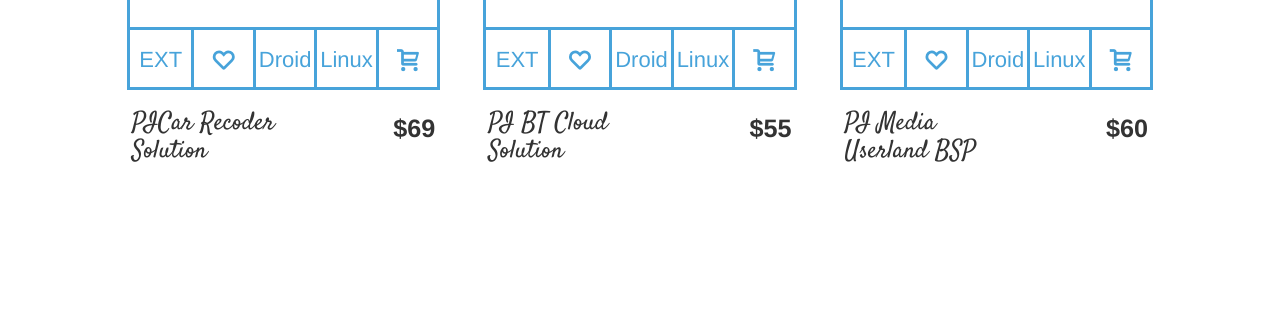
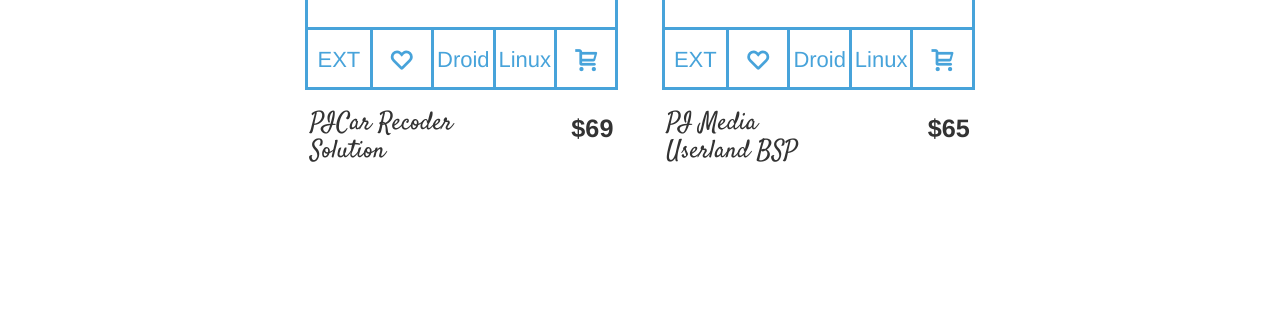
Before and after one commit to mayqueenRD/mq_official_web, a Flask app: page /goods in a window 1280 px wide. Shown: the part 874-1199 px from the top of the page. Run offline with Flask 2, Linux system fonts and the light colour scheme; the visitor is signed in with stand-in values (Sample User, id 1); data comes from the database, SQL or seed files in the repository; some libraries are stand-ins or nearby versions.

Commit message:
Mofidy the price of products.

```diff
--- a/templates/mayqueen_web/goods.html
+++ b/templates/mayqueen_web/goods.html
@@ -91,7 +91,7 @@
 						</div><!-- cbp-pgcontent -->
 						<div class="cbp-pginfo">
 							<h3>Mini PC solution-Basic</h3>
-							<span class="cbp-pgprice">$25↑</span>
+							<span class="cbp-pgprice">$40</span>
 						</div>
 					</li>
 					<li>
@@ -134,7 +134,7 @@
 						</div>
 						<div class="cbp-pginfo">
 							<h3>Mini PC solution-Professional</h3>
-							<span class="cbp-pgprice">$65↑</span>
+							<span class="cbp-pgprice">$75</span>
 						</div>
 					</li>
 
@@ -182,7 +182,7 @@
 						</div><!-- cbp-pgcontent -->
 						<div class="cbp-pginfo">
 							<h3>Mini PC solution-Ultimate</h3>
-							<span class="cbp-pgprice">$50↑</span>
+							<span class="cbp-pgprice">$85</span>
 						</div>
 					</li>
 
@@ -224,44 +224,6 @@
 						</div>
 					</li>
 
-
-                    <li>
-						<div class="cbp-pgcontent">
-							<span class="cbp-pgrotate">Rotate Item</span>
-							<div class="cbp-pgitem">
-								<div class="cbp-pgitem-flip">
-                                    <a href="/detail?4"><img src="https://dl.dropboxusercontent.com/u/70208644/images/official/goods/5_front.png" /></a>
-                                    <img src="https://dl.dropboxusercontent.com/u/70208644/images/official/goods/5_back.png" />
-								</div>
-							</div><!-- /cbp-pgitem -->
-							<ul class="cbp-pgoptions">
-								<li class="cbp-pgoptsize">
-									<span data-size="XL">EXT</span>
-									<div class="cbp-pgopttooltip">
-										<span data-size="L">WIFI</span>
-										<span data-size="L">Case</span>
-									</div>
-								</li>
-
-								<li class="cbp-pgoptfav">Favorite</li>
-								<li class="cbp-pgoptsize">
-									<span data-size="XL">Droid</span>
-								</li>
- 								<li class="cbp-pgoptsize">
-									<span data-size="XL">Linux</span>
-									<div class="cbp-pgopttooltip">
-										<span data-size="S">Debian</span>
-									</div>
-								</li>
-								<li class="cbp-pgoptcart"></li>
-							</ul>
-						</div>
-						<div class="cbp-pginfo">
-							<h3>PI BT Cloud Solution</h3>
-							<span class="cbp-pgprice">$55</span>
-						</div>
-					</li>
-
                     <li>
 						<div class="cbp-pgcontent">
 							<span class="cbp-pgrotate">Rotate Item</span>
@@ -294,7 +256,7 @@
 						</div>
 						<div class="cbp-pginfo">
 							<h3>PI Media Userland BSP</h3>
-							<span class="cbp-pgprice">$60</span>
+							<span class="cbp-pgprice">$65</span>
 						</div>
 					</li>
 
```
